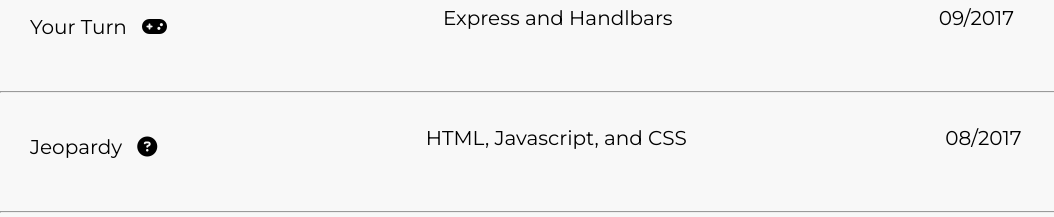
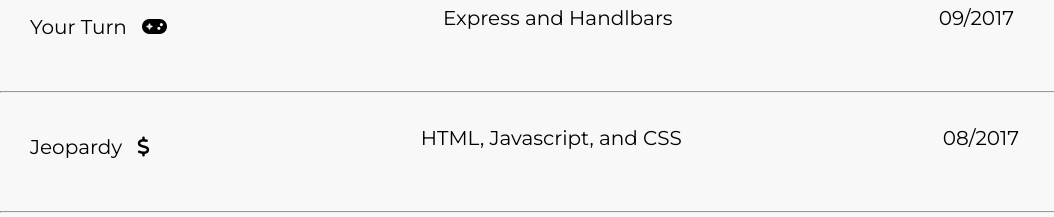
Before and after one commit to pittsblake/pittsblake.github.io, a plain HTML site: page index.html in a window 1280 px wide. Shown: the part 1200-1417 px from the top of the page, without its empty margins (0-1054 px from the left). Drawn offline with nearby package versions, Linux system fonts and the light colour scheme.

Commit message:
changed icon for jeopardy

```diff
--- a/index.html
+++ b/index.html
@@ -81,7 +81,7 @@
         <hr>
         <a href="https://project-1-wdi-12.herokuapp.com/index.html" target="_blank">
             <div class="row hoverable project-space">
-                <h4 class="project-text">Jeopardy <i class="fa fa-question-circle" aria-hidden="true"></i></h4>
+                <h4 class="project-text">Jeopardy <i class="fa fa-usd" aria-hidden="true"></i></h4>
                 <h4 class="project-text">HTML, Javascript, and CSS</h4>
                 <h4 class="project-text">08/2017</h4>
             </div>
```
